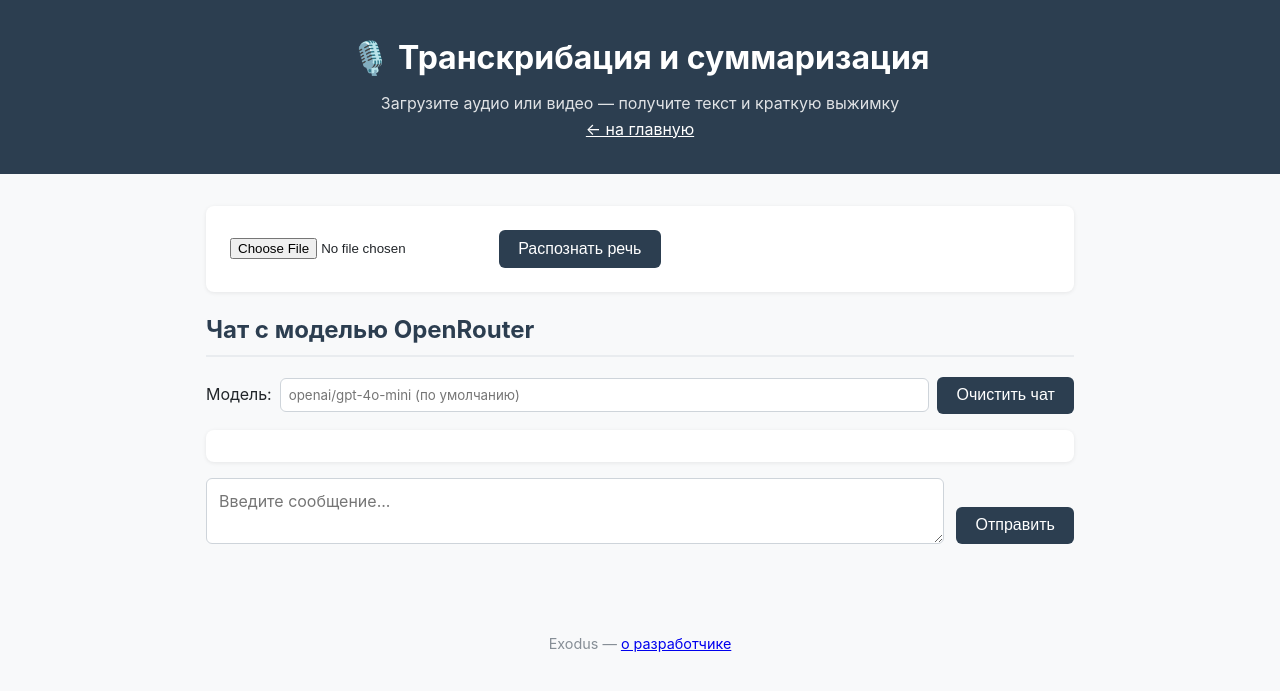
After one commit to phumigator/exodus, a Flask app: page /transcription in a window 1280 px wide. The commit adds this page. Shown: the top 691 px of the page. Run offline with Flask 3, Linux system fonts and the light colour scheme.

Commit message:
Replace transcription placeholder with working Whisper + OpenRouter page
Summarization now calls OpenRouter instead of local Ollama, and adds a
chat endpoint/UI for talking to OpenRouter models directly. The landing
page card links to the new /transcription page instead of /api/docs.

```diff
--- a/web/app.py
+++ b/web/app.py
@@ -1,9 +1,15 @@
 """
 Главное Flask-приложение Exodus: монтирует Dash-дашборд и отдаёт статические разделы.
 """
+import os
+
 from flask import Flask, render_template
 
 from dash_app import create_dash_app
+
+# В проде nginx проксирует FastAPI под /api/ (см. nginx/exodus.conf);
+# локально сервисы запущены раздельно, поэтому обращаемся к API напрямую.
+API_BASE_URL = os.environ.get("EXODUS_API_BASE_URL", "http://localhost:8000")
 
 
 def create_app():
@@ -19,6 +25,10 @@ def create_app():
     def about():
         return render_template("about.html")
 
+    @server.route("/transcription")
+    def transcription():
+        return render_template("transcription.html", api_base_url=API_BASE_URL)
+
     return server
 
 
--- a/web/static/style.css
+++ b/web/static/style.css
@@ -128,3 +128,123 @@ footer {
     color: #868e96;
     font-size: .9rem;
 }
+
+.transcription-form {
+    display: flex;
+    flex-wrap: wrap;
+    gap: 1rem;
+    align-items: center;
+    background: #fff;
+    border-radius: 8px;
+    padding: 1.5rem;
+    box-shadow: 0 1px 4px rgba(0, 0, 0, .08);
+}
+
+button {
+    background: var(--accent);
+    color: #fff;
+    border: none;
+    border-radius: 6px;
+    padding: .6rem 1.2rem;
+    font-size: 1rem;
+    cursor: pointer;
+}
+
+button:hover {
+    opacity: .9;
+}
+
+button:disabled {
+    opacity: .5;
+    cursor: not-allowed;
+}
+
+.status {
+    margin: 1rem 0;
+    color: #495057;
+}
+
+.status-error {
+    color: #c0392b;
+}
+
+#transcript-section, #summary-section {
+    margin-top: 1.5rem;
+}
+
+textarea {
+    width: 100%;
+    font-family: inherit;
+    font-size: 1rem;
+    padding: .75rem;
+    border: 1px solid #ced4da;
+    border-radius: 6px;
+    margin-bottom: 1rem;
+    resize: vertical;
+}
+
+.summary-box {
+    background: #fff;
+    border-radius: 8px;
+    padding: 1.5rem;
+    box-shadow: 0 1px 4px rgba(0, 0, 0, .08);
+    white-space: pre-wrap;
+}
+
+.chat-model-row {
+    display: flex;
+    align-items: center;
+    gap: .5rem;
+    margin-bottom: 1rem;
+}
+
+.chat-model-row input[type="text"] {
+    flex: 1;
+    padding: .5rem;
+    border: 1px solid #ced4da;
+    border-radius: 6px;
+    font-family: inherit;
+}
+
+.chat-history {
+    background: #fff;
+    border-radius: 8px;
+    box-shadow: 0 1px 4px rgba(0, 0, 0, .08);
+    padding: 1rem;
+    max-height: 400px;
+    overflow-y: auto;
+    display: flex;
+    flex-direction: column;
+    gap: .75rem;
+    margin-bottom: 1rem;
+}
+
+.chat-message {
+    padding: .6rem .9rem;
+    border-radius: 8px;
+    max-width: 80%;
+    white-space: pre-wrap;
+}
+
+.chat-message-user {
+    align-self: flex-end;
+    background: var(--accent);
+    color: #fff;
+}
+
+.chat-message-assistant {
+    align-self: flex-start;
+    background: #e9ecef;
+    color: #212529;
+}
+
+.chat-form {
+    display: flex;
+    gap: .75rem;
+    align-items: flex-end;
+}
+
+.chat-form textarea {
+    flex: 1;
+    margin-bottom: 0;
+}
--- /dev/null
+++ b/web/static/transcription.js
@@ -0,0 +1,153 @@
+const form = document.getElementById("upload-form");
+const transcribeBtn = document.getElementById("transcribe-btn");
+const summarizeBtn = document.getElementById("summarize-btn");
+const statusEl = document.getElementById("status");
+const transcriptSection = document.getElementById("transcript-section");
+const transcriptEl = document.getElementById("transcript");
+const summarySection = document.getElementById("summary-section");
+const summaryEl = document.getElementById("summary");
+
+function showStatus(message, isError = false) {
+    statusEl.textContent = message;
+    statusEl.hidden = !message;
+    statusEl.classList.toggle("status-error", isError);
+}
+
+async function parseError(response) {
+    try {
+        const data = await response.json();
+        return data.detail || response.statusText;
+    } catch {
+        return response.statusText;
+    }
+}
+
+form.addEventListener("submit", async (event) => {
+    event.preventDefault();
+
+    const fileInput = document.getElementById("file-input");
+    const file = fileInput.files[0];
+    if (!file) return;
+
+    transcribeBtn.disabled = true;
+    summarySection.hidden = true;
+    transcriptSection.hidden = true;
+    showStatus("Распознаём речь, это может занять несколько минут...");
+
+    const formData = new FormData();
+    formData.append("file", file);
+
+    try {
+        const response = await fetch(`${API_BASE_URL}/transcription/transcribe`, {
+            method: "POST",
+            body: formData,
+        });
+        if (!response.ok) {
+            throw new Error(await parseError(response));
+        }
+        const data = await response.json();
+        transcriptEl.value = data.text || JSON.stringify(data);
+        transcriptSection.hidden = false;
+        showStatus("Готово.");
+    } catch (err) {
+        showStatus(`Ошибка распознавания: ${err.message}`, true);
+    } finally {
+        transcribeBtn.disabled = false;
+    }
+});
+
+const chatForm = document.getElementById("chat-form");
+const chatInput = document.getElementById("chat-input");
+const chatModelInput = document.getElementById("chat-model");
+const chatHistoryEl = document.getElementById("chat-history");
+const chatSendBtn = document.getElementById("chat-send-btn");
+const chatClearBtn = document.getElementById("chat-clear-btn");
+const chatStatusEl = document.getElementById("chat-status");
+
+let chatHistory = [];
+
+function showChatStatus(message, isError = false) {
+    chatStatusEl.textContent = message;
+    chatStatusEl.hidden = !message;
+    chatStatusEl.classList.toggle("status-error", isError);
+}
+
+function renderChatHistory() {
+    chatHistoryEl.innerHTML = "";
+    for (const message of chatHistory) {
+        const bubble = document.createElement("div");
+        bubble.className = `chat-message chat-message-${message.role}`;
+        bubble.textContent = message.content;
+        chatHistoryEl.appendChild(bubble);
+    }
+    chatHistoryEl.scrollTop = chatHistoryEl.scrollHeight;
+}
+
+chatForm.addEventListener("submit", async (event) => {
+    event.preventDefault();
+
+    const text = chatInput.value.trim();
+    if (!text) return;
+
+    chatHistory.push({ role: "user", content: text });
+    renderChatHistory();
+    chatInput.value = "";
+
+    chatSendBtn.disabled = true;
+    showChatStatus("Модель отвечает...");
+
+    try {
+        const response = await fetch(`${API_BASE_URL}/transcription/chat`, {
+            method: "POST",
+            headers: { "Content-Type": "application/json" },
+            body: JSON.stringify({
+                messages: chatHistory,
+                model: chatModelInput.value.trim() || null,
+            }),
+        });
+        if (!response.ok) {
+            throw new Error(await parseError(response));
+        }
+        const data = await response.json();
+        chatHistory.push({ role: "assistant", content: data.content });
+        renderChatHistory();
+        showChatStatus("");
+    } catch (err) {
+        showChatStatus(`Ошибка чата: ${err.message}`, true);
+    } finally {
+        chatSendBtn.disabled = false;
+    }
+});
+
+chatClearBtn.addEventListener("click", () => {
+    chatHistory = [];
+    renderChatHistory();
+    showChatStatus("");
+});
+
+summarizeBtn.addEventListener("click", async () => {
+    const text = transcriptEl.value.trim();
+    if (!text) return;
+
+    summarizeBtn.disabled = true;
+    showStatus("Суммаризируем текст...");
+
+    try {
+        const response = await fetch(`${API_BASE_URL}/transcription/summarize`, {
+            method: "POST",
+            headers: { "Content-Type": "application/json" },
+            body: JSON.stringify({ text }),
+        });
+        if (!response.ok) {
+            throw new Error(await parseError(response));
+        }
+        const data = await response.json();
+        summaryEl.textContent = data.summary;
+        summarySection.hidden = false;
+        showStatus("Готово.");
+    } catch (err) {
+        showStatus(`Ошибка суммаризации: ${err.message}`, true);
+    } finally {
+        summarizeBtn.disabled = false;
+    }
+});
--- a/web/templates/index.html
+++ b/web/templates/index.html
@@ -19,10 +19,10 @@
                 <p>Кривая бескупонной доходности и анализ облигаций по ИНН.</p>
             </a>
 
-            <a class="card" href="/api/docs">
-                <span class="badge soon">В разработке</span>
+            <a class="card" href="/transcription">
+                <span class="badge">Доступно</span>
                 <h2>🎙️ Транскрибация и суммаризация</h2>
-                <p>Загрузка аудио/видео, распознавание речи (Whisper) и суммаризация (Ollama).</p>
+                <p>Загрузка аудио/видео, распознавание речи (Whisper) и суммаризация (OpenRouter).</p>
             </a>
 
             <a class="card" href="/api/docs">
--- /dev/null
+++ b/web/templates/transcription.html
@@ -0,0 +1,58 @@
+<!DOCTYPE html>
+<html lang="ru">
+<head>
+    <meta charset="UTF-8">
+    <meta name="viewport" content="width=device-width, initial-scale=1">
+    <title>Транскрибация и суммаризация — Exodus</title>
+    <link rel="stylesheet" href="{{ url_for('static', filename='style.css') }}">
+</head>
+<body>
+    <header>
+        <h1>🎙️ Транскрибация и суммаризация</h1>
+        <p>Загрузите аудио или видео — получите текст и краткую выжимку</p>
+        <nav><a href="/">&larr; на главную</a></nav>
+    </header>
+    <main>
+        <form id="upload-form" class="transcription-form">
+            <input type="file" id="file-input" name="file" accept="audio/*,video/*" required>
+            <button type="submit" id="transcribe-btn">Распознать речь</button>
+        </form>
+
+        <p id="status" class="status" hidden></p>
+
+        <section id="transcript-section" hidden>
+            <h2>Расшифровка</h2>
+            <textarea id="transcript" rows="10"></textarea>
+            <button type="button" id="summarize-btn">Суммаризировать</button>
+        </section>
+
+        <section id="summary-section" hidden>
+            <h2>Краткая выжимка</h2>
+            <div id="summary" class="summary-box"></div>
+        </section>
+
+        <section id="chat-section">
+            <h2>Чат с моделью OpenRouter</h2>
+            <div class="chat-model-row">
+                <label for="chat-model">Модель:</label>
+                <input type="text" id="chat-model" placeholder="openai/gpt-4o-mini (по умолчанию)">
+                <button type="button" id="chat-clear-btn">Очистить чат</button>
+            </div>
+            <div id="chat-history" class="chat-history"></div>
+            <form id="chat-form" class="chat-form">
+                <textarea id="chat-input" rows="2" placeholder="Введите сообщение..." required></textarea>
+                <button type="submit" id="chat-send-btn">Отправить</button>
+            </form>
+            <p id="chat-status" class="status" hidden></p>
+        </section>
+    </main>
+    <footer>
+        Exodus &mdash; <a href="/about">о разработчике</a>
+    </footer>
+
+    <script>
+        const API_BASE_URL = {{ api_base_url | tojson }};
+    </script>
+    <script src="{{ url_for('static', filename='transcription.js') }}"></script>
+</body>
+</html>
```
Also changed, not shown: api/config.py (+11 -3 lines), api/routers/transcription.py (+72 -19 lines), README.md, 1 other file.
